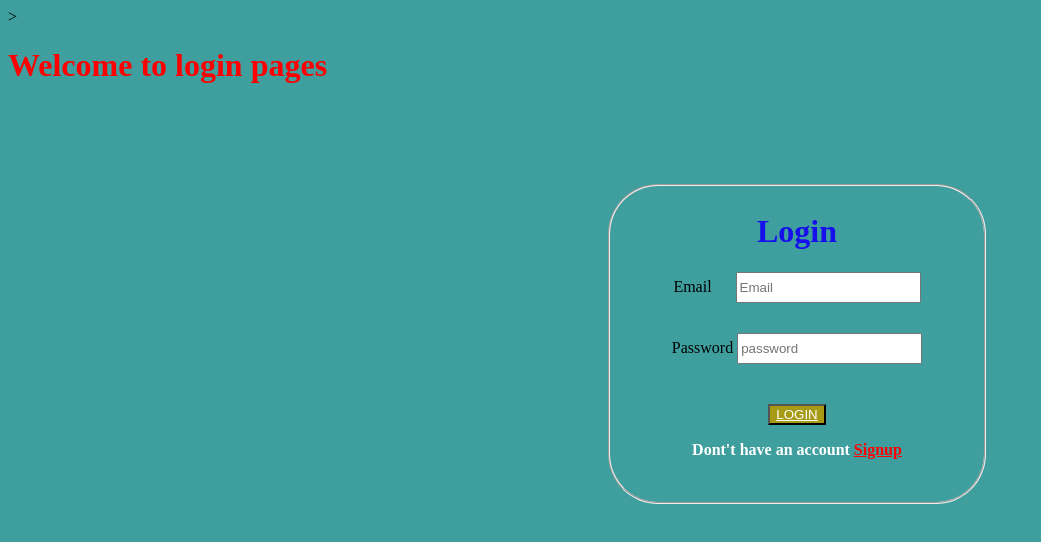
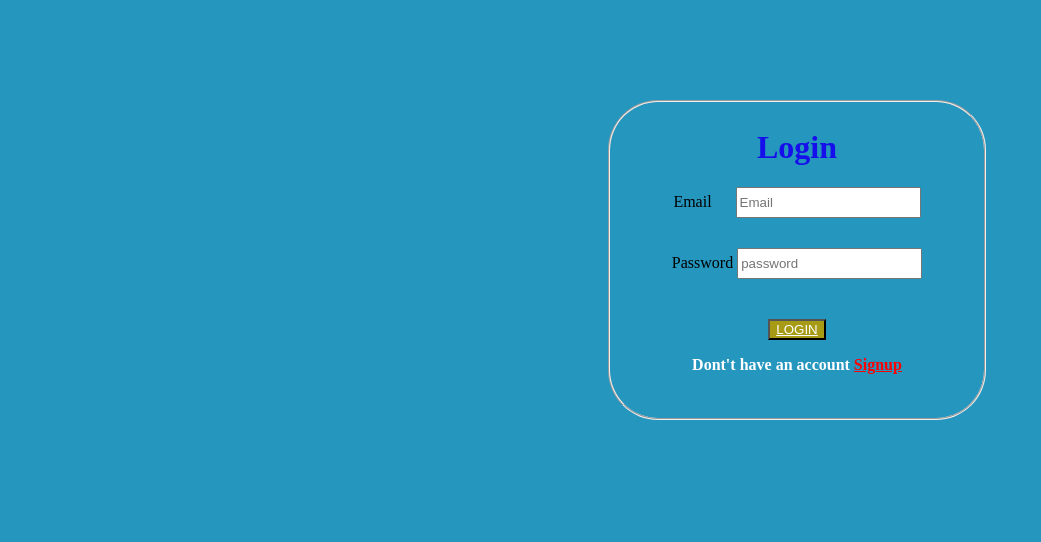
Before and after one commit to Shahroz9090/final-project, a plain HTML site: page index.html in a window 1280 px wide. Shown: the whole page, without its empty margins (0-1041 px from the left). Drawn offline with Linux system fonts and the light colour scheme.

Commit message:
final edit

```diff
--- a/index.html
+++ b/index.html
@@ -4,15 +4,13 @@
 <head>
     <meta charset="UTF-8">
     <meta name="viewport" content="width=device-width, initial-scale=1.0">
-    <title>login page</title>>
+    <title>login page</title>
 
 </head>
 
-<body style="background-color: rgba(0, 128, 128, 0.753);">
+<body style="background-color: #2596be;">
 
-    <h1 style="color:red;">Welcome to login pages </h1>
-
-    <form>
+   <form>
         <fieldset
             style="text-align: center; width: 350px; margin-left: 600px ; margin-top: 100px; height: 300px; border-radius: 50px;">
 
```
Also changed, not shown: Experience.html (+1 -1 lines), contact.html (+1 -1 lines), prefrence.html (+1 -1 lines), singnup.html (+1 -1 lines), submit.html (+1 -1 lines).
